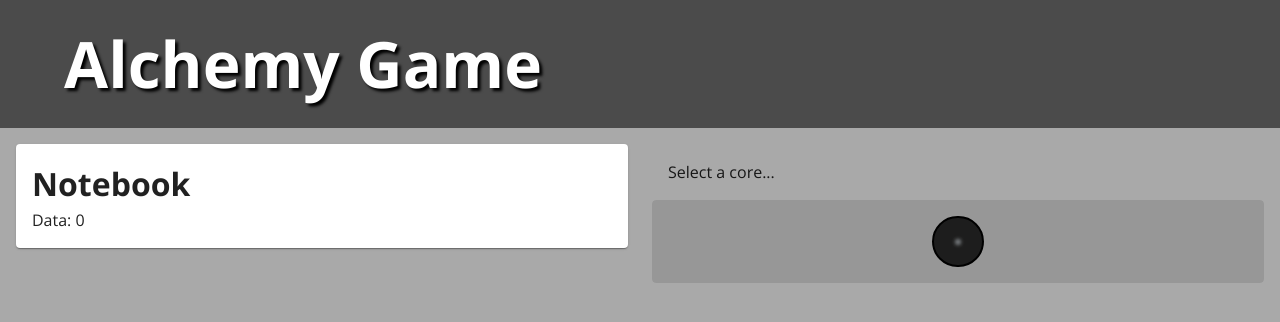
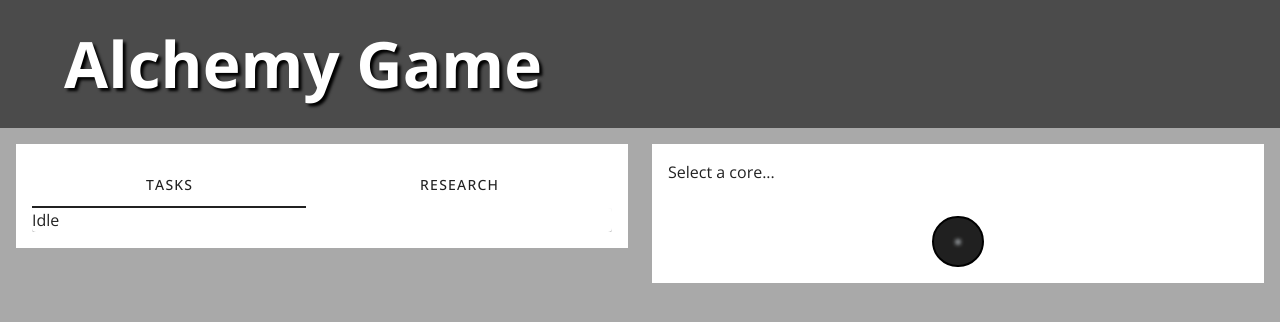
Before and after one commit to dylancdavis/alchemy-game, a Vue app: page / in a window 1280 px wide. Shown: the top 322 px of the page. Built offline with nearby package versions, Linux system fonts and the light colour scheme.

Commit message:
Restyle using v-sheet, add tabs

```diff
--- a/src/components/CorePanel.vue
+++ b/src/components/CorePanel.vue
@@ -1,20 +1,22 @@
 <script setup>
-	import { defineProps } from 'vue'
-	import EssenceCore from './EssenceCore.vue'
-	const props = defineProps(['innerSize', 'outerSize', 'selectCore'])
+import { defineProps } from "vue";
+import EssenceCore from "./EssenceCore.vue";
+const props = defineProps(["innerSize", "outerSize", "selectCore"]);
 </script>
 
 <template>
-	<v-card :ripple="false" id="core-panel" variant="tonal">
-		<EssenceCore :innerSize="props.innerSize" :outerSize="props.outerSize" :selectCore="props.selectCore" />
-	</v-card>
+  <v-sheet :ripple="false" id="core-panel" variant="tonal">
+    <EssenceCore
+      :innerSize="props.innerSize"
+      :outerSize="props.outerSize"
+      :selectCore="props.selectCore"
+    />
+  </v-sheet>
 </template>
 
 <style scoped>
-
-	#core-panel {
-		display: grid;
-		place-items: center;
-	}
-
+#core-panel {
+  display: grid;
+  place-items: center;
+}
 </style>
--- a/src/components/EssenceCore.vue
+++ b/src/components/EssenceCore.vue
@@ -1,33 +1,37 @@
 <script setup>
-import { defineProps, computed, ref } from 'vue'
+import { defineProps, computed, ref } from "vue";
 
-	const props = defineProps(['outerSize', 'innerSize' ,'selectCore'])
+const props = defineProps(["outerSize", "innerSize", "selectCore"]);
 
-	const isSelected = ref(false)
+const isSelected = ref(false);
 
 const outerStyle = computed(() => {
   return {
     width: `${props.outerSize}px`,
-			height: `${props.outerSize}px`
-		}
-	})
+    height: `${props.outerSize}px`,
+  };
+});
 
-	const innerStyle = (computed(() => {
+const innerStyle = computed(() => {
   return {
     width: `${props.innerSize}px`,
-			height: `${props.innerSize}px`
-		}
-	}))
+    height: `${props.innerSize}px`,
+  };
+});
 
 const onSelect = () => {
-		props.selectCore('true')
-		isSelected.value = true
-	}
-
+  props.selectCore("true");
+  isSelected.value = true;
+};
 </script>
 
 <template>
-	<div id="true-core" :style="outerStyle" @click.stop="onSelect" :class="{selected: isSelected}">
+  <div
+    id="true-core"
+    :style="outerStyle"
+    @click.stop="onSelect"
+    :class="{ selected: isSelected }"
+  >
     <div id="true-core-inner" :style="innerStyle">
       <img src="../assets/svg/swirl.svg" />
     </div>
@@ -35,7 +39,6 @@ import { defineProps, computed, ref } from 'vue'
 </template>
 
 <style scoped>
-
 #true-core {
   border-radius: 100%;
   border: 2px solid black;
@@ -60,7 +63,7 @@ import { defineProps, computed, ref } from 'vue'
 }
 
 #true-core.selected {
-		outline: 2px solid gold
+  outline: 2px solid gold;
 }
 
 @keyframes rotation {
@@ -79,5 +82,4 @@ import { defineProps, computed, ref } from 'vue'
   opacity: 0.6;
   filter: blur(10px);
 }
-
 </style>
--- a/src/components/EssencePanels.vue
+++ b/src/components/EssencePanels.vue
@@ -6,6 +6,8 @@ const essence = ref(0);
 const essenceMax = ref(10);
 const incrementAmt = ref(1);
 const selectedCore = ref(null);
+
+const selectedTab = ref("tasks");
 
 const ESSENCE_LIMIT = 1000;
 const MAX_DIAMETER = 512;
@@ -69,18 +71,28 @@ const contractCore = () => {
   <v-container fluid id="essence-panels">
     <v-row>
       <v-col>
-        <v-card id="text-panel" class="panel">
-          <h1>Notebook</h1>
-          <div>Data: {{ data }}</div>
-        </v-card>
+        <v-sheet id="text-panel" class="panel">
+          <v-tabs v-model="selectedTab" grow>
+            <v-tab value="tasks">Tasks</v-tab>
+            <v-tab value="research">Research</v-tab>
+          </v-tabs>
+          <v-window v-model="selectedTab">
+            <v-window-item value="tasks">
+              <v-card tonal>Idle</v-card>
+            </v-window-item>
+            <v-window-item value="research">
+              <h1>Notebook</h1>
+              <div>Data: {{ data }}</div>
+            </v-window-item>
+          </v-window>
+        </v-sheet>
       </v-col>
       <v-col>
-        <div>
+        <v-sheet>
           <v-container v-if="selectedCore === null"
             >Select a core...</v-container
           >
           <v-container v-if="selectedCore === 'true'">
-            <v-divider vertical></v-divider>
             <h1>Essence Core</h1>
             <div>Essence: {{ essence }} / {{ essenceMax }}</div>
             <v-btn
@@ -102,7 +114,7 @@ const contractCore = () => {
             >
             <div>(Increment Rate: {{ incrementAmt }})</div>
           </v-container>
-        </div>
+        </v-sheet>
         <CorePanel
           @click="selectedCore = null"
           class="panel"
```
Lines whose indentation alone changed are shown as unchanged.
